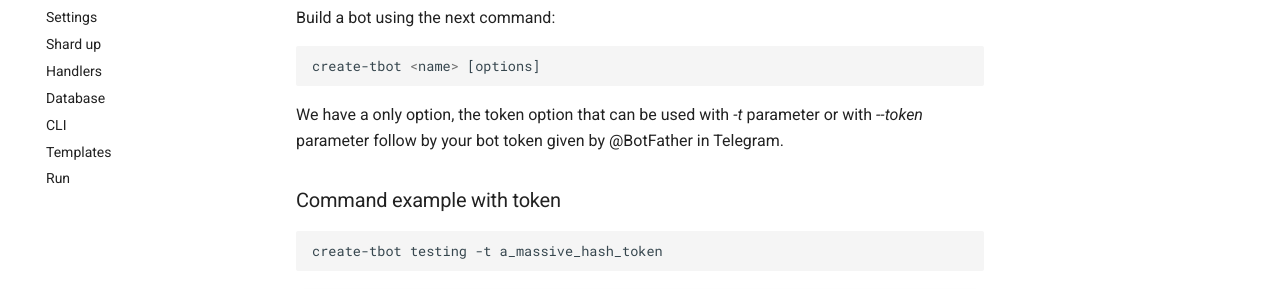
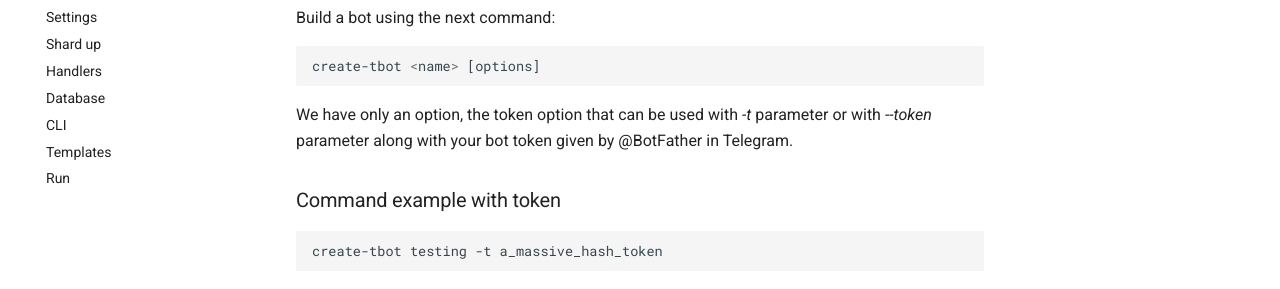
Before and after one commit to GowtherZil/easy_tbot, an MkDocs documentation site: the page built from docs/quick/creating_a_bot.md, in a window 1280 px wide. Shown: the part 223-512 px from the top of the page. Built offline with MkDocs 1.6.1 and Material for MkDocs 9.7.7, drawn with Linux system fonts in a browser that asks for light colours.

Commit message:
Update creating_a_bot.md

````diff
--- a/docs/quick/creating_a_bot.md
+++ b/docs/quick/creating_a_bot.md
@@ -5,8 +5,8 @@ Build a bot using the next command:
 ```batch
 create-tbot <name> [options]
 ```
-We have a only option, the token option that can be used with *-t* parameter
-or with *--token* parameter follow by your bot token given by @BotFather in Telegram.
+We have only an option, the token option that can be used with *-t* parameter
+or with *--token* parameter along with your bot token given by @BotFather in Telegram.
 
 ### Command example  with token
 
````
